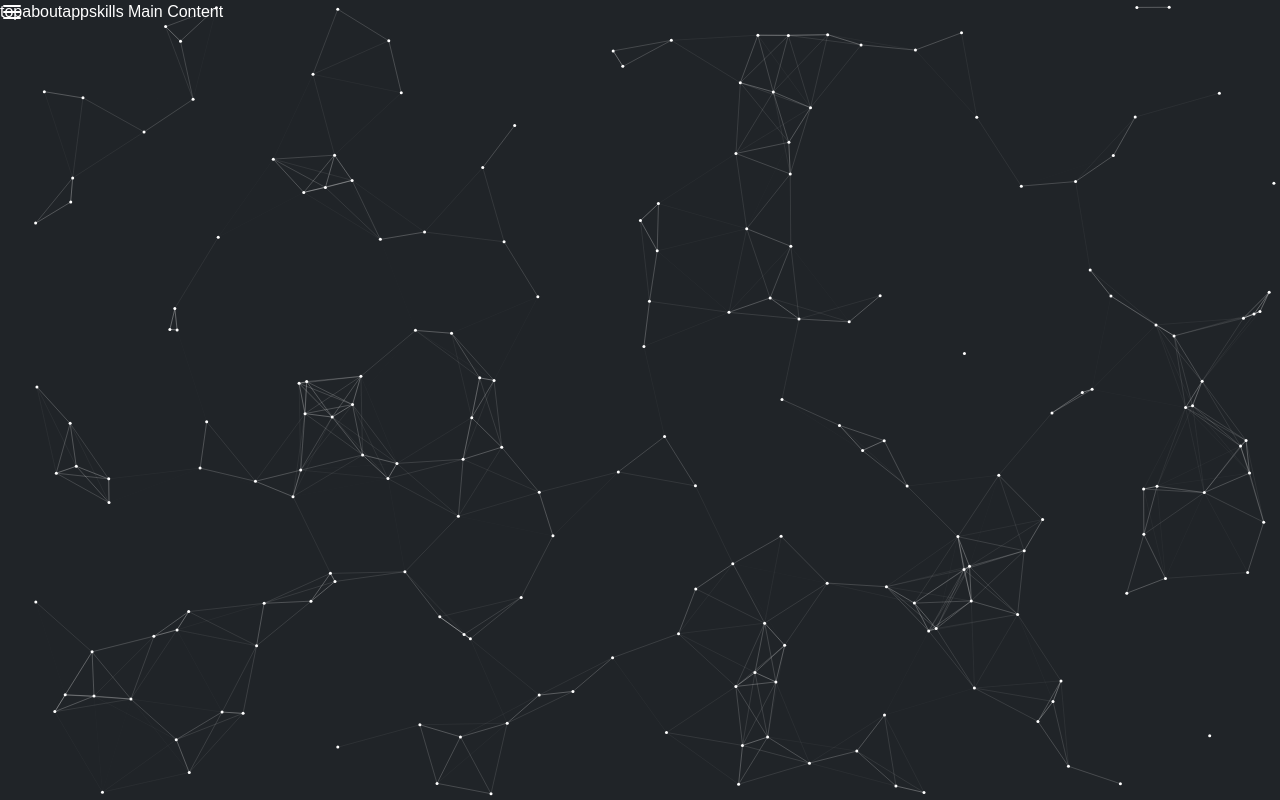
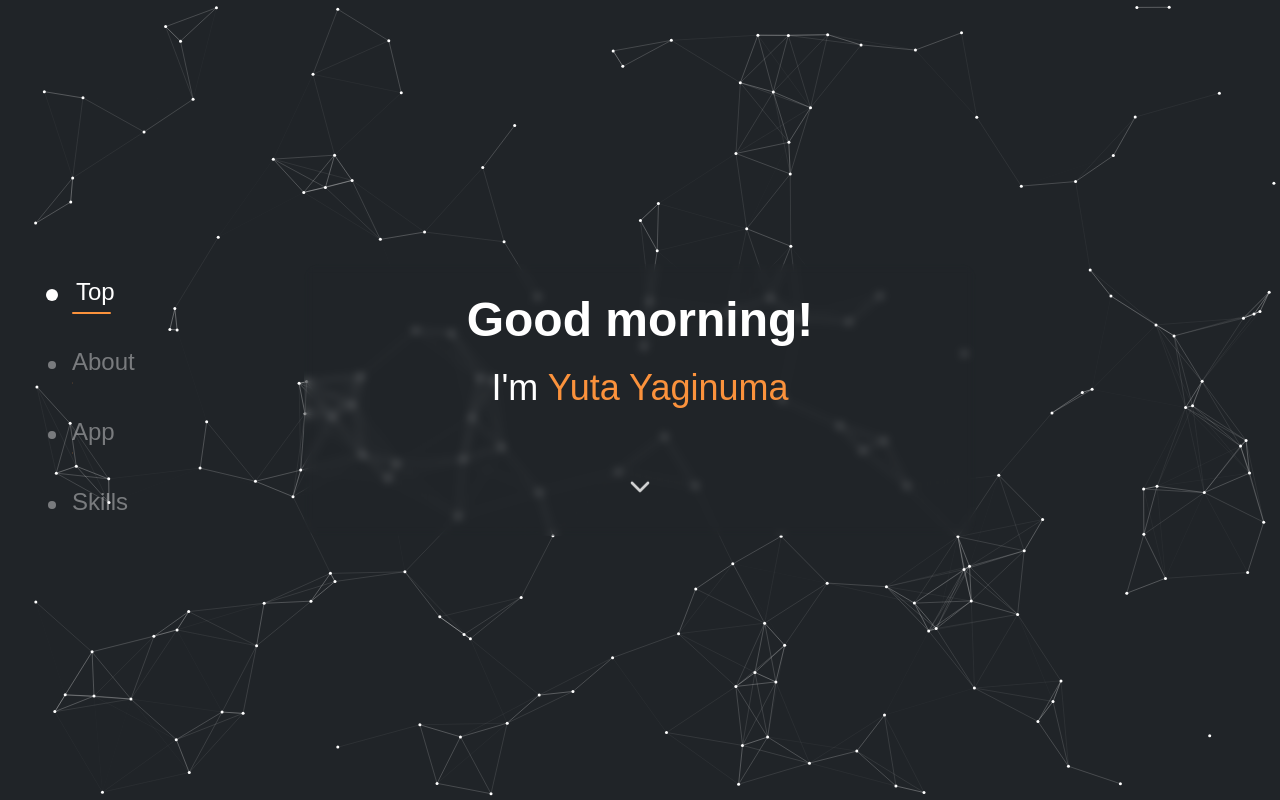
Before and after one commit to temmie0232/my-portfolio, a Next.js app: page / in a window 1280 px wide. Built offline with nearby package versions, Linux system fonts and the light colour scheme.

Commit message:
move: ファイル移動

```diff
--- a/src/app/page.tsx
+++ b/src/app/page.tsx
@@ -1,5 +1,6 @@
 "use client"
-import Navigation from '@/features/components/Navigation';
+import Navigation from '@/components/Navigation';
+import TopSection from '@/components/TopSection';
 import React from 'react';
 
 // セクションIDの型定義
@@ -19,8 +20,8 @@ const Portfolio = () => {
       />
 
       {/* メインコンテンツ */}
-      <main className="ml-32 w-full">
-        <h1>Main Content</h1>
+      <main className="w-full">
+        <TopSection />
       </main>
     </div>
   );
--- a/src/features/components/Navigation.tsx
+++ b/src/components/Navigation.tsx
@@ -1,4 +1,3 @@
-// src/components/navigation/Navigation.tsx
 'use client'
 import React from 'react';
 import { Menu, X } from 'lucide-react';
--- /dev/null
+++ b/src/components/TopSection.tsx
@@ -0,0 +1,56 @@
+'use client'
+import React, { useEffect, useState } from 'react';
+import { ChevronDown } from 'lucide-react';
+
+const TopSection = () => {
+    // 時間帯に応じた挨拶のstate
+    const [greeting, setGreeting] = useState('');
+
+    // 時間に応じた挨拶を設定
+    useEffect(() => {
+        const getGreeting = () => {
+            const hour = new Date().getHours();
+            if (hour >= 5 && hour < 12) {
+                return 'Good morning!';
+            } else if (hour >= 12 && hour < 18) {
+                return 'Good afternoon!';
+            } else {
+                return 'Good evening!';
+            }
+        };
+
+        setGreeting(getGreeting());
+        // 1分ごとに挨拶を更新
+        const interval = setInterval(() => {
+            setGreeting(getGreeting());
+        }, 60000);
+
+        return () => clearInterval(interval);
+    }, []);
+
+    return (
+        <section
+            id="top"
+            className="h-screen w-full flex items-center justify-center"
+        >
+            <div className="bg-[#202428]/0 backdrop-blur-sm p-8 rounded-2xl w-full max-w-2xl mx-4 flex flex-col items-center">
+                {/* 挨拶と名前 */}
+                <div className="text-center mb-16">
+                    <h1 className="text-4xl md:text-5xl font-bold mb-6">
+                        {greeting}
+                    </h1>
+                    <p className="text-3xl md:text-4xl">
+                        I'm <span className="text-orange-400">Yuta Yaginuma</span>
+                    </p>
+                </div>
+
+                {/* スクロールマーク */}
+                <div className="animate-bounce">
+                    <ChevronDown size={32} className="text-white/80" />
+                </div>
+            </div>
+        </section>
+    );
+};
+
+export default TopSection;
```
